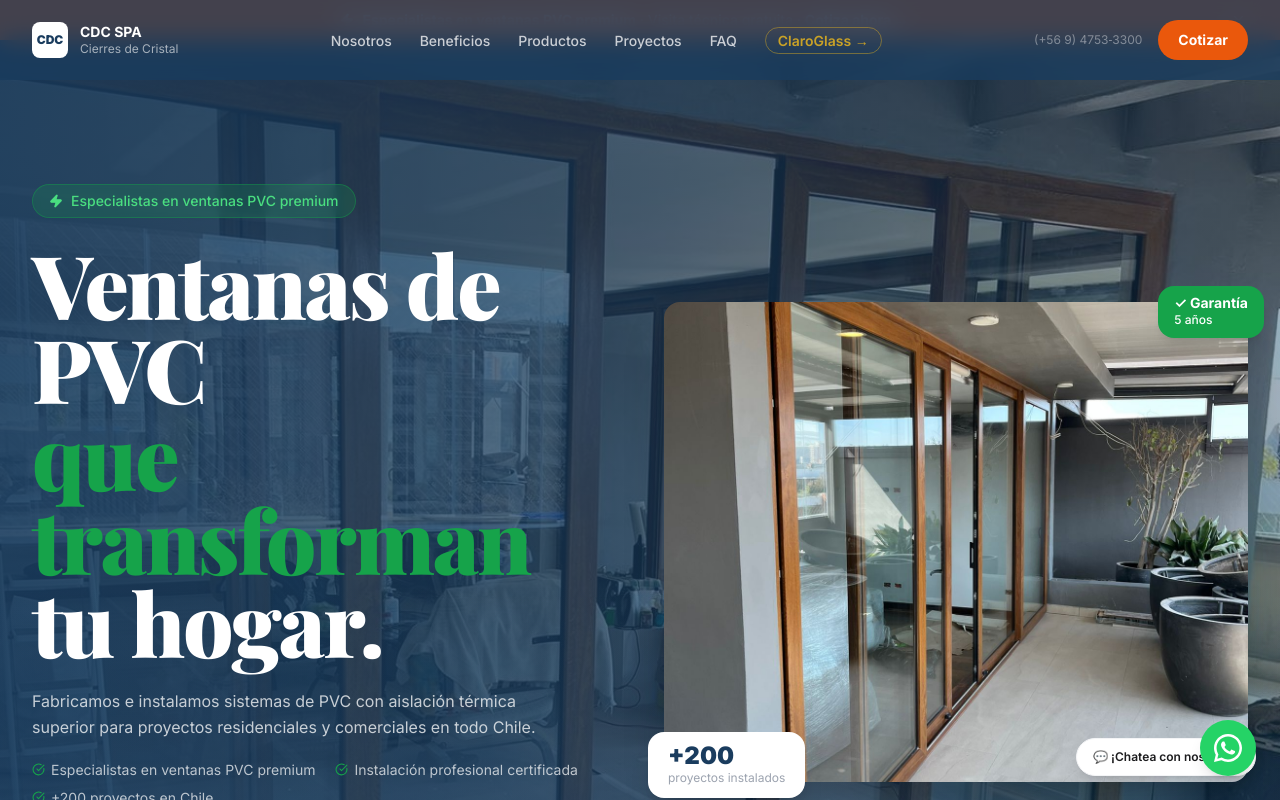
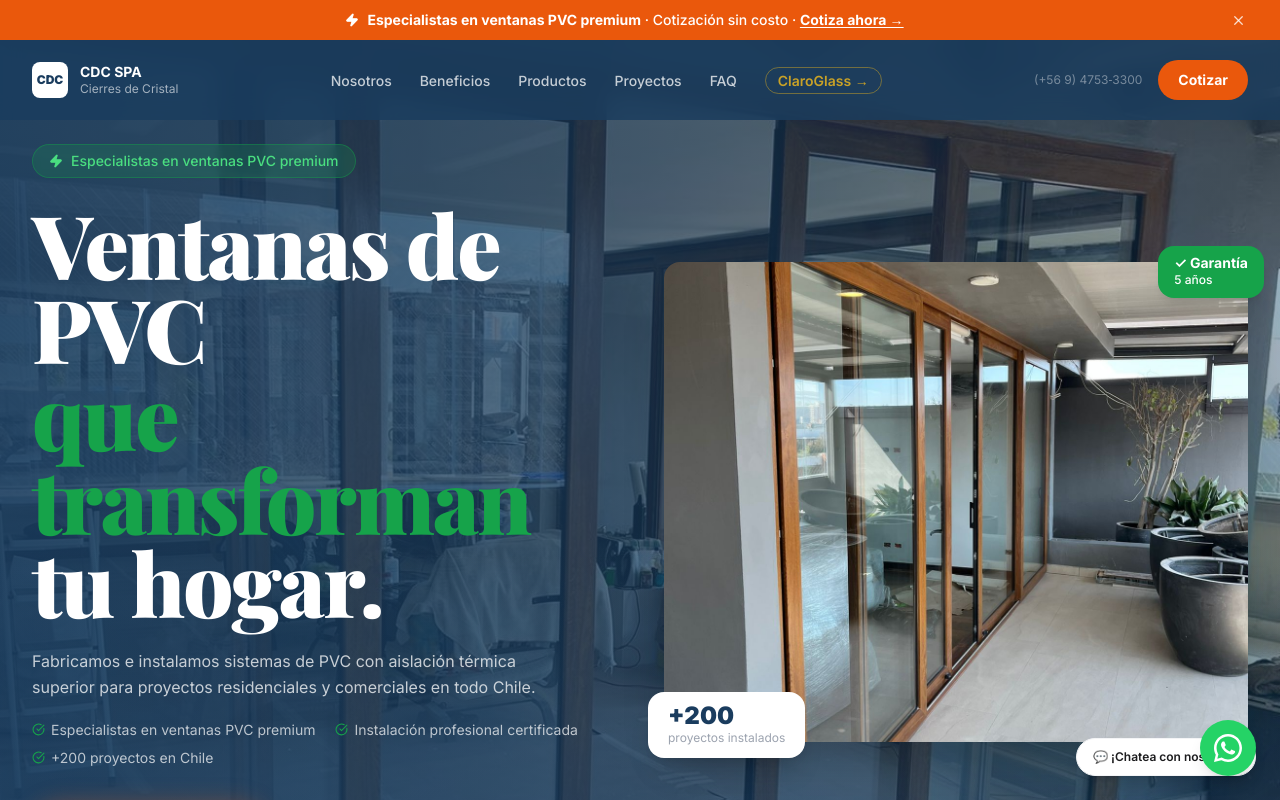
Before and after one commit to JuanJoContreras/landing.cdcspa.0, a Next.js app: page / in a window 1280 px wide. Shown: the top 800 px of the page. Built offline with nearby package versions, Linux system fonts and the light colour scheme.

Commit message:
fix: banner integrado en navbar, siempre visible al cargar

```diff
--- a/src/app/page.tsx
+++ b/src/app/page.tsx
@@ -9,12 +9,10 @@ import { Gallery } from "@/components/sections/Gallery";
 import { FAQ } from "@/components/sections/FAQ";
 import { Footer } from "@/components/sections/Footer";
 import { WhatsAppFloat } from "@/components/ui/WhatsAppFloat";
-import { UrgencyBanner } from "@/components/ui/UrgencyBanner";
 
 export default function Home() {
   return (
     <main>
-      <UrgencyBanner />
       <Navbar />
       <Hero />
       <Benefits />
@@ -29,4 +27,3 @@ export default function Home() {
     </main>
   );
 }
-// v5.1
--- a/src/components/sections/Navbar.tsx
+++ b/src/components/sections/Navbar.tsx
@@ -2,7 +2,7 @@
 
 import { useState, useEffect } from "react";
 import { motion, AnimatePresence } from "framer-motion";
-import { Menu, X } from "lucide-react";
+import { Menu, X, Zap } from "lucide-react";
 
 const navLinks = [
   { href: "#nosotros", label: "Nosotros" },
@@ -15,6 +15,7 @@ const navLinks = [
 export function Navbar() {
   const [scrolled, setScrolled] = useState(false);
   const [menuOpen, setMenuOpen] = useState(false);
+  const [bannerVisible, setBannerVisible] = useState(true);
 
   useEffect(() => {
     const handleScroll = () => setScrolled(window.scrollY > 20);
@@ -36,10 +37,46 @@ export function Navbar() {
         scrolled ? "bg-[#1A3C5E] shadow-lg" : "bg-[#1A3C5E]/80 backdrop-blur-md"
       }`}
     >
+      {/* Urgency Banner integrado */}
+      <AnimatePresence>
+        {bannerVisible && (
+          <motion.div
+            initial={{ height: 0, opacity: 0 }}
+            animate={{ height: "auto", opacity: 1 }}
+            exit={{ height: 0, opacity: 0 }}
+            transition={{ duration: 0.3 }}
+            className="bg-[#EA580C] text-white text-xs sm:text-sm overflow-hidden"
+            role="banner"
+          >
+            <div className="max-w-7xl mx-auto px-4 sm:px-6 lg:px-8 py-2.5 flex items-center justify-between gap-3">
+              <div className="flex items-center gap-2 flex-1 justify-center">
+                <Zap size={14} className="fill-white shrink-0" aria-hidden />
+                <span className="font-medium text-center text-white">
+                  <strong>Especialistas en ventanas PVC premium</strong> · Cotización sin costo ·{" "}
+                  <button
+                    onClick={() => document.querySelector("#cotizar")?.scrollIntoView({ behavior: "smooth" })}
+                    className="underline underline-offset-2 font-bold hover:no-underline text-white"
+                  >
+                    Cotiza ahora →
+                  </button>
+                </span>
+              </div>
+              <button
+                onClick={() => setBannerVisible(false)}
+                className="text-white/80 hover:text-white shrink-0 p-0.5"
+                aria-label="Cerrar"
+              >
+                <X size={15} />
+              </button>
+            </div>
+          </motion.div>
+        )}
+      </AnimatePresence>
+
+      {/* Nav */}
       <nav className="max-w-7xl mx-auto px-4 sm:px-6 lg:px-8">
         <div className="flex items-center justify-between h-16 md:h-20 gap-4">
 
-          {/* Logo */}
           <a href="#inicio"
             onClick={(e) => { e.preventDefault(); window.scrollTo({ top: 0, behavior: "smooth" }); }}
             className="flex items-center gap-3 shrink-0 group">
@@ -52,7 +89,6 @@ export function Navbar() {
             </div>
           </a>
 
-          {/* Desktop nav */}
           <ul className="hidden lg:flex items-center gap-7 flex-1 justify-center">
             {navLinks.map((link) => (
               <li key={link.href}>
@@ -71,7 +107,6 @@ export function Navbar() {
             </li>
           </ul>
 
-          {/* Desktop right */}
           <div className="hidden md:flex items-center gap-4 shrink-0">
             <span className="text-white/40 text-xs select-none">
               (+56 9) 4753&#8209;3300
@@ -82,7 +117,6 @@ export function Navbar() {
             </button>
           </div>
 
-          {/* Mobile hamburger */}
           <button onClick={() => setMenuOpen(!menuOpen)}
             className="md:hidden text-white p-2 rounded-lg hover:bg-white/10 transition-colors shrink-0"
             aria-label={menuOpen ? "Cerrar menú" : "Abrir menú"}>
```
